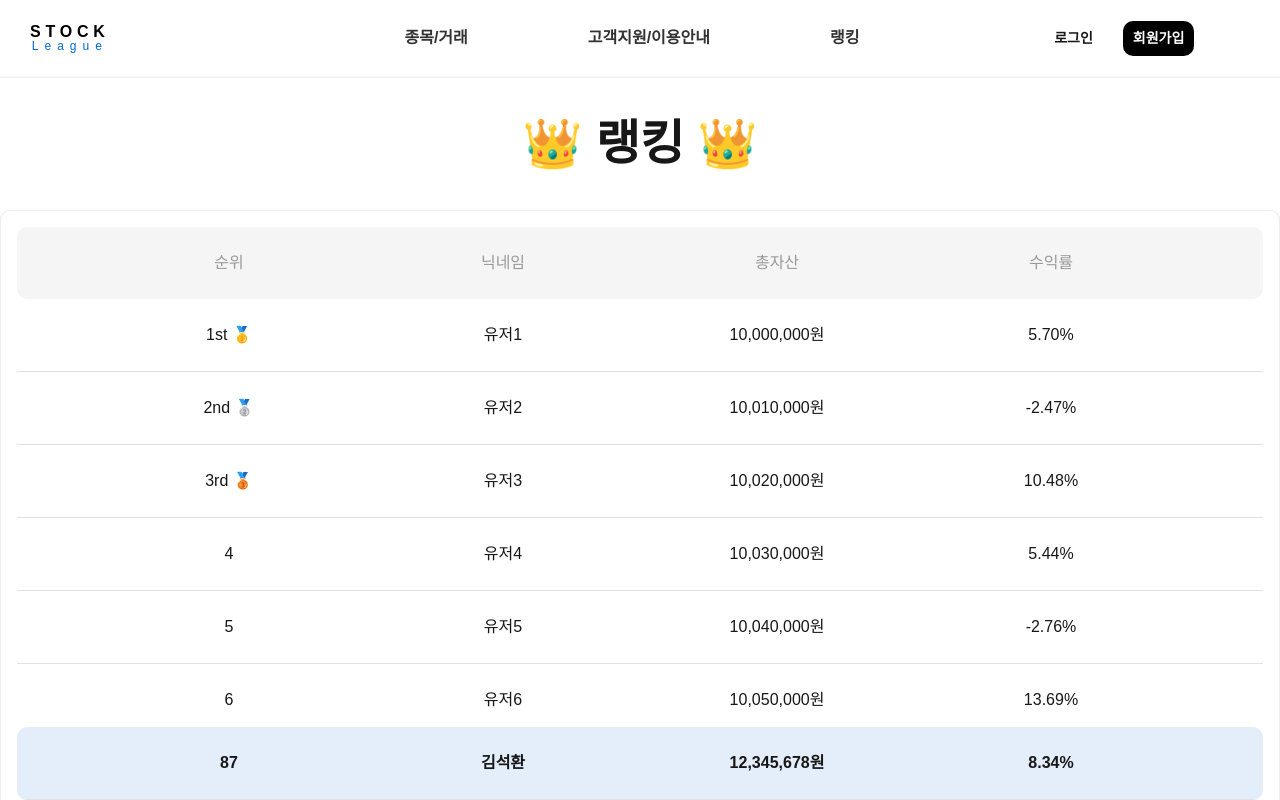
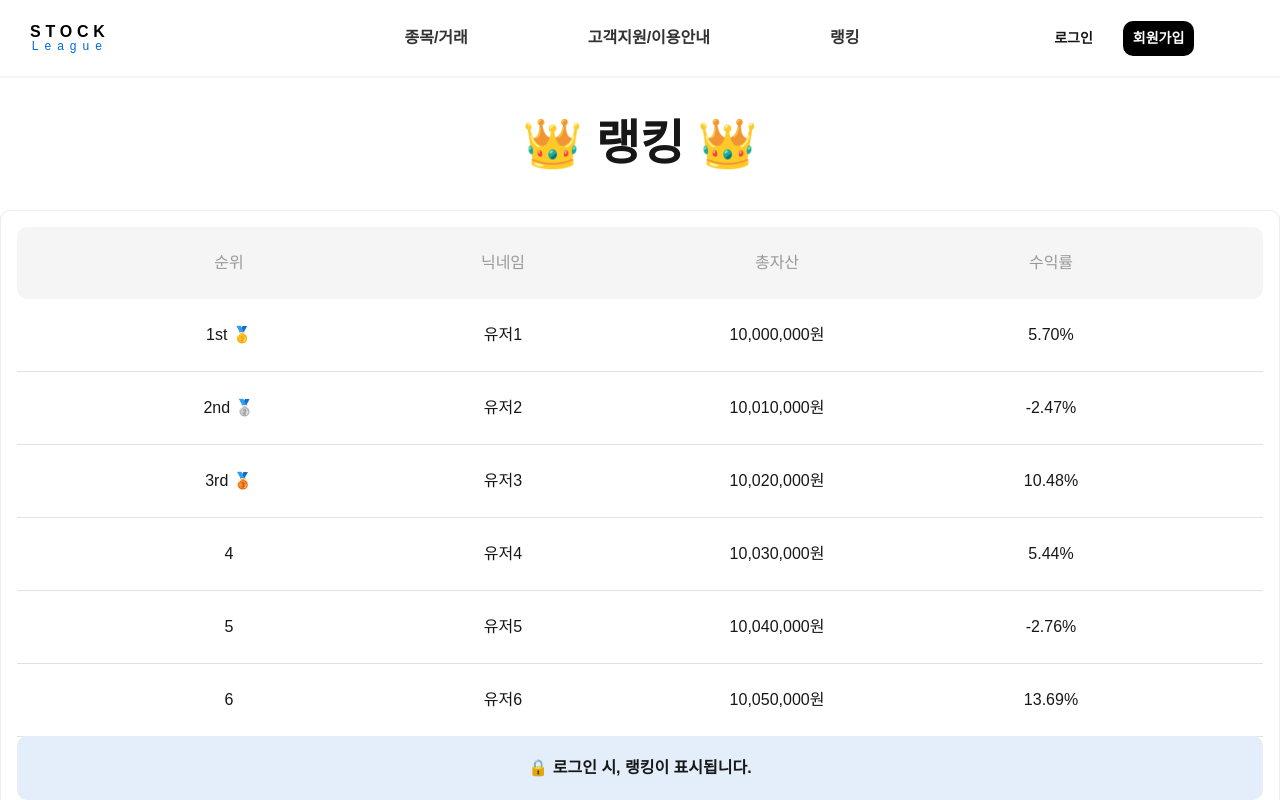
Before and after one commit to kimchanyoo/StockLeague, a Next.js app: page /rank in a window 1280 px wide. Shown: the top 800 px of the page. Built offline with nearby package versions, Linux system fonts and the light colour scheme; some icons are missing.

Commit message:
feat: 랭킹페이지 로그인 api 연동

```diff
--- a/src/app/page.tsx
+++ b/src/app/page.tsx
@@ -11,6 +11,7 @@ import StockItem from "@/app/components/StockItem";
 import { useRouter } from "next/navigation";
 import MainStockChart from "./components/MainStockChart";
 import Portfolio from "./components/Portfolio";
+import { useAuth } from "@/context/AuthContext";
 
 // 랜덤 주식 데이터 생성 함수
 const generateDummyStockData = () => {
@@ -35,7 +36,9 @@ export default function Home() {
 
   const [visibleCount, setVisibleCount] = useState(20);
   const [stockData, setStockData] = useState<any[]>([]);
-  const [isLoggedIn, setIsLoggedIn] = useState(true); // 로그인 상태 추가
+  const { user } = useAuth();
+  const isLoggedIn = !!user;
+
 
   useEffect(() => {
     const data = generateDummyStockData();
--- a/src/app/rank/page.tsx
+++ b/src/app/rank/page.tsx
@@ -3,6 +3,7 @@
 import { useEffect, useRef, useState } from "react";
 import "./rank.css";
 import DownIcon from '@mui/icons-material/ArrowDropDown';
+import { useAuth } from "@/context/AuthContext";
 
 const dummyRankData = Array.from({ length: 100 }, (_, i) => ({
   rank: i + 1,
@@ -19,6 +20,8 @@ const myRank = {
 };
 
 export default function Rank() {
+  const { user } = useAuth();
+  const isLoggedIn = !!user;
 
   const [visibleCount, setVisibleCount] = useState(20);
   const [myRankVisible, setMyRankVisible] = useState(true);
@@ -80,13 +83,23 @@ export default function Rank() {
             );
           })}
         </div>
-        {myRankVisible && (
+        {isLoggedIn ? (
+          myRankVisible && (
+            <div className="floatingMyRank">
+              <div className="rankItem highlight">
+                <div>{myRank.rank}</div>
+                <div>{myRank.nickname}</div>
+                <div>{myRank.totalAssets.toLocaleString()}원</div>
+                <div>{myRank.returnRate}%</div>
+              </div>
+            </div>
+          )
+        ) : (
           <div className="floatingMyRank">
-            <div className="rankItem highlight">
-              <div>{myRank.rank}</div>
-              <div>{myRank.nickname}</div>
-              <div>{myRank.totalAssets.toLocaleString()}원</div>
-              <div>{myRank.returnRate}%</div>
+            <div className="Non-login">
+              <div>
+                🔒 로그인 시, 랭킹이 표시됩니다.
+              </div>
             </div>
           </div>
         )}
--- a/src/app/rank/rank.css
+++ b/src/app/rank/rank.css
@@ -71,3 +71,11 @@
     background-color: #E3EEFA;
     font-weight: bold;
 }
+.Non-login {
+    background-color: #E3EEFA;
+    font-weight: bold;
+    display: flex;
+    justify-content: center;
+    align-items: center;
+    padding: 20px;
+}
```
